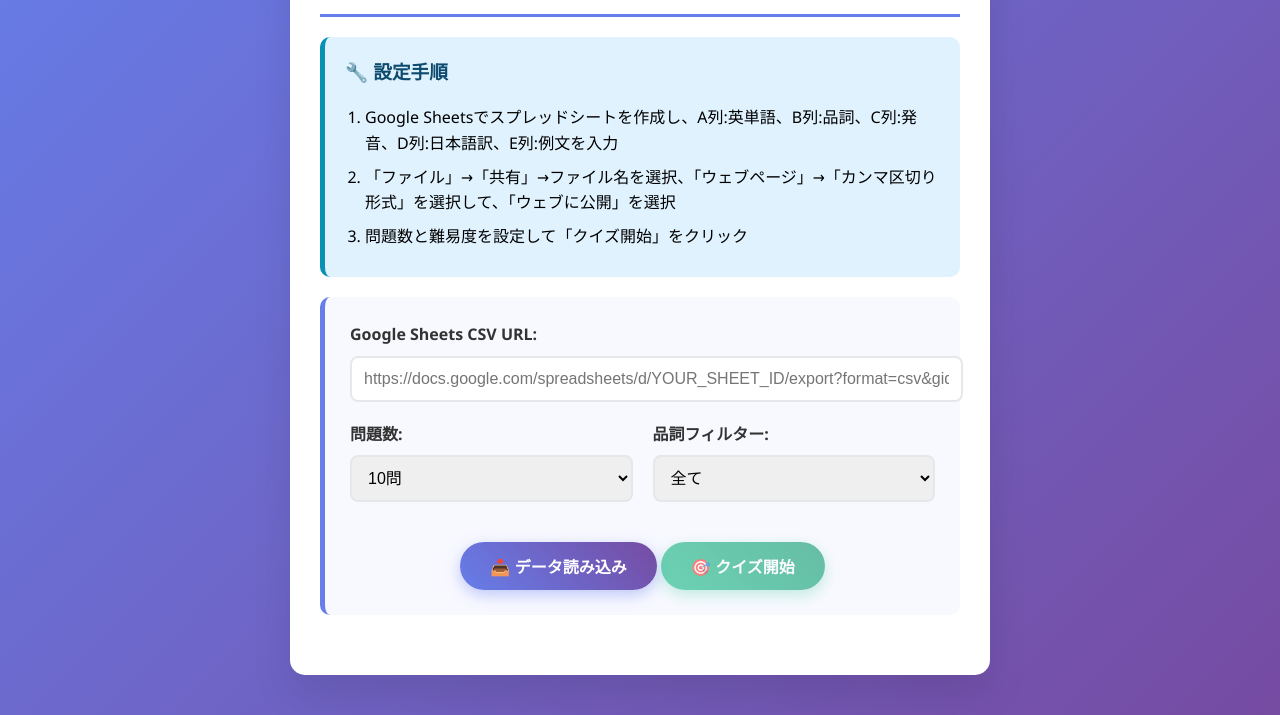
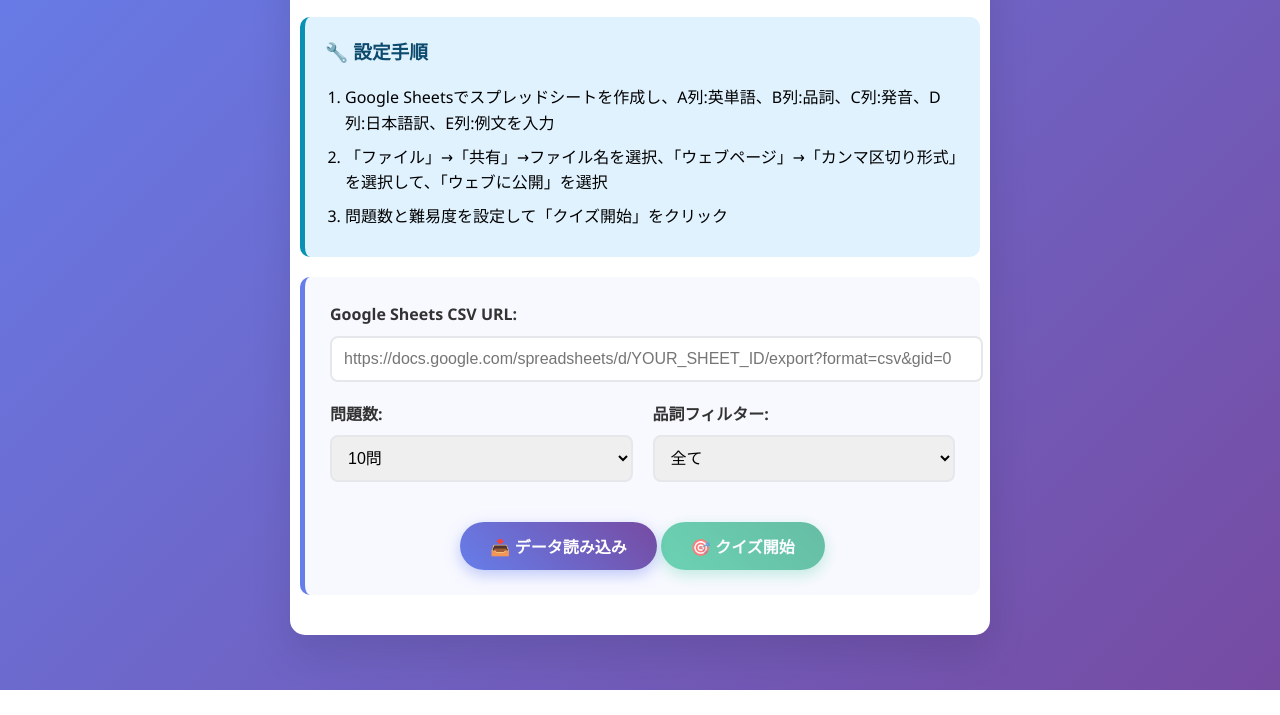
Before and after one commit to sophie-mm/quiz-4choices-v001, a plain HTML site: page index.html in a window 1280 px wide. Shown: the part 150-865 px from the top of the page. After the commit the page ends 840 px from the top, so only its background shows below. Drawn offline with nearby package versions, Linux system fonts and the light colour scheme.

Commit message:
Update index.html

```diff
--- a/index.html
+++ b/index.html
@@ -18,7 +18,7 @@
         .container {
             background: white;
             border-radius: 15px;
-            padding: 30px;
+            padding: 10px;
             box-shadow: 0 20px 40px rgba(0,0,0,0.1);
             margin-bottom: 20px;
         }
@@ -681,7 +681,7 @@
                     </div>
                     <div class="explanation" id="explanation-${question.id}">
                         <strong>正解:</strong> ${question.correctAnswer}<br>
-                        <strong>原形:</strong> ${question.originalWord}<br>
+                      //<strong>原形:</strong> ${question.originalWord}<br>
                         <strong>意味:</strong> ${question.meaning}
                     </div>
                 `;
```
